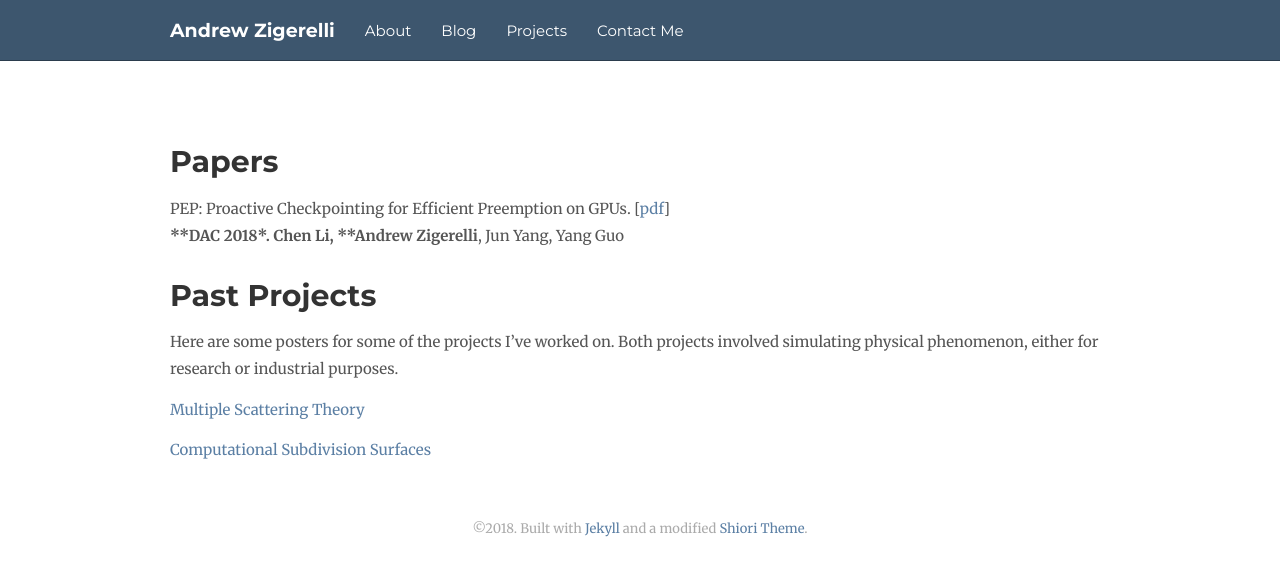
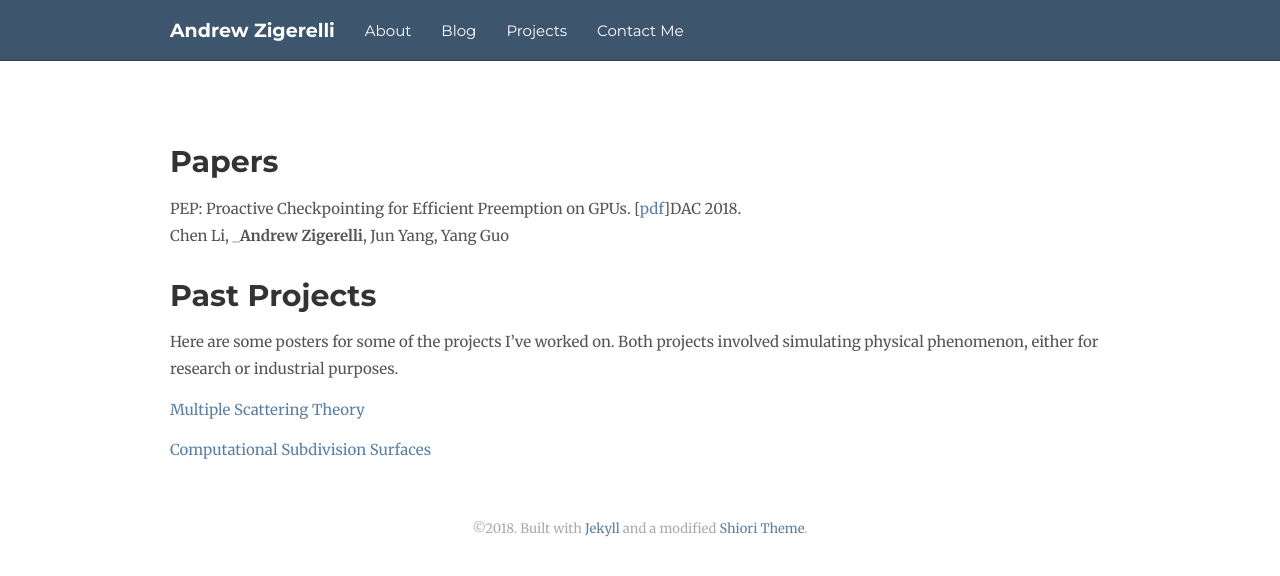
Before and after one commit to andrewzigerelli/andrewzigerelli.github.io, a Jekyll site: the page built from projects/index.md, in a window 1280 px wide. Shown: the top 576 px of the page. Built offline with Jekyll 4.4.1, drawn with Linux system fonts in a browser that asks for light colours; nearby versions of some CDN libraries.

Commit message:
updated DAC 2018

```diff
--- a/projects/index.md
+++ b/projects/index.md
@@ -3,8 +3,8 @@ layout: default
 title: Work
 ---
 # Papers
-PEP: Proactive Checkpointing for Efficient Preemption on GPUs. \[[pdf](../papers/pep-p.pdf)\]<br />
-****DAC 2018*. Chen Li, **Andrew Zigerelli**, Jun Yang, Yang Guo
+PEP: Proactive Checkpointing for Efficient Preemption on GPUs. \[[pdf](../papers/pep-p.pdf)\]DAC 2018.<br />
+Chen Li, _**Andrew Zigerelli**, Jun Yang, Yang Guo
 
 # Past Projects
 
```
